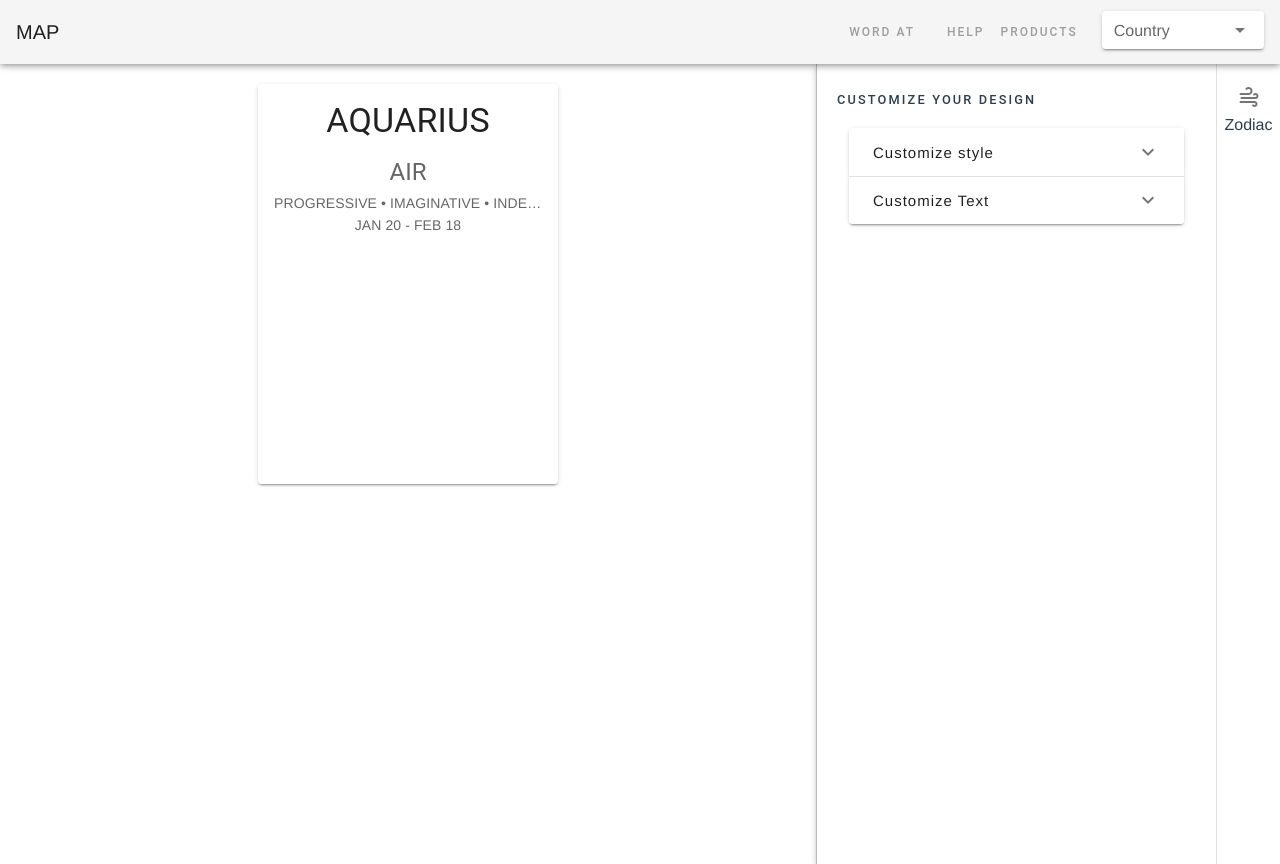
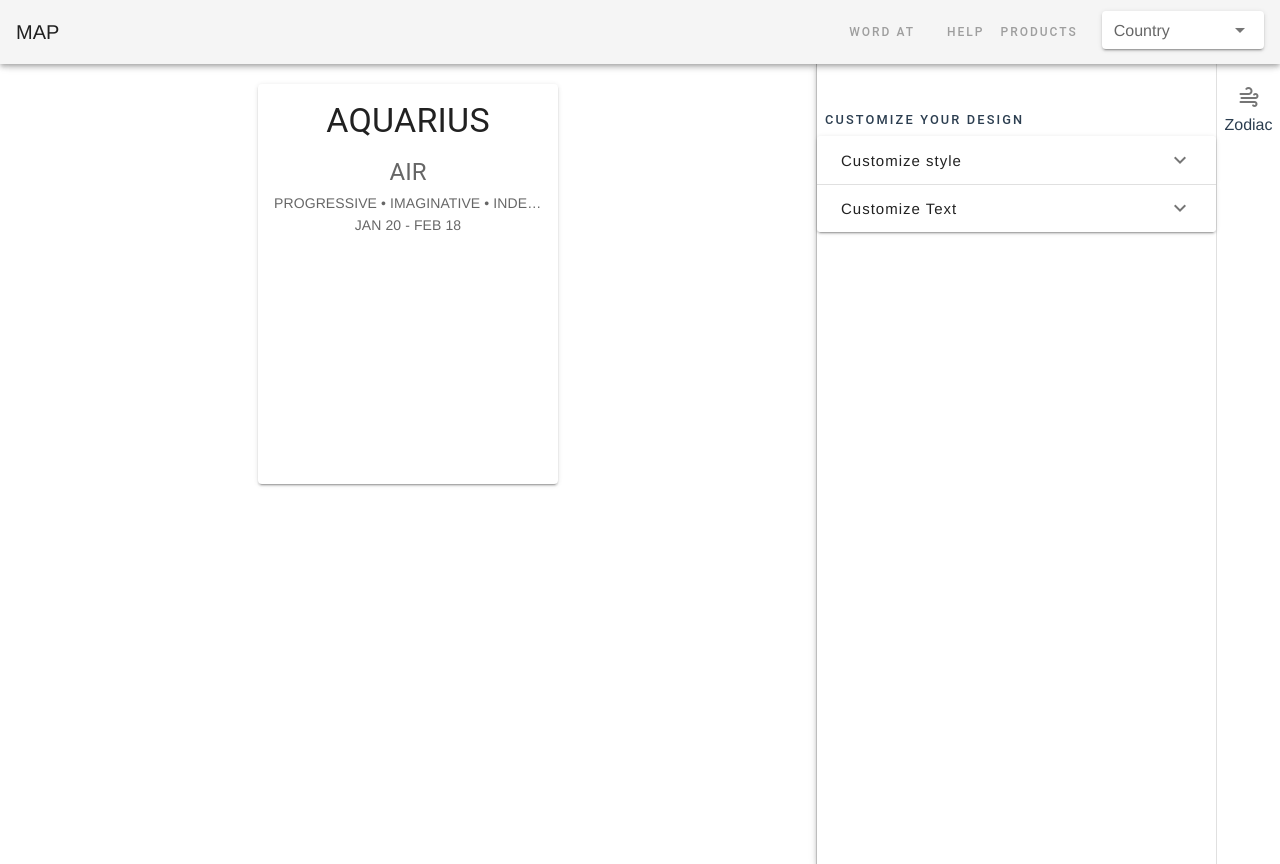
Before and after one commit to Wisdom132/zodiac-app, a Vue app: page /zodiac in a window 1280 px wide. Built offline with nearby package versions, Linux system fonts and the light colour scheme.

Commit message:
container padding

```diff
--- a/src/components/Zodiac/ZodiacView.vue
+++ b/src/components/Zodiac/ZodiacView.vue
@@ -10,10 +10,10 @@
     </v-card>
 
     <div class="map-sidebar elevation-3 d-flex h-100">
-      <div class="tabs brl br-grey-4 pa-5">
+      <div class="tabs brl br-grey-4 pt-10">
         <div>
-          <label class="overline">Customize your design</label>
-          <v-container fluid="true">
+          <label class="overline pa-2">Customize your design</label>
+          <v-container ma-0 pa-0>
             <v-row>
               <v-col>
                 <v-expansion-panels>
```
